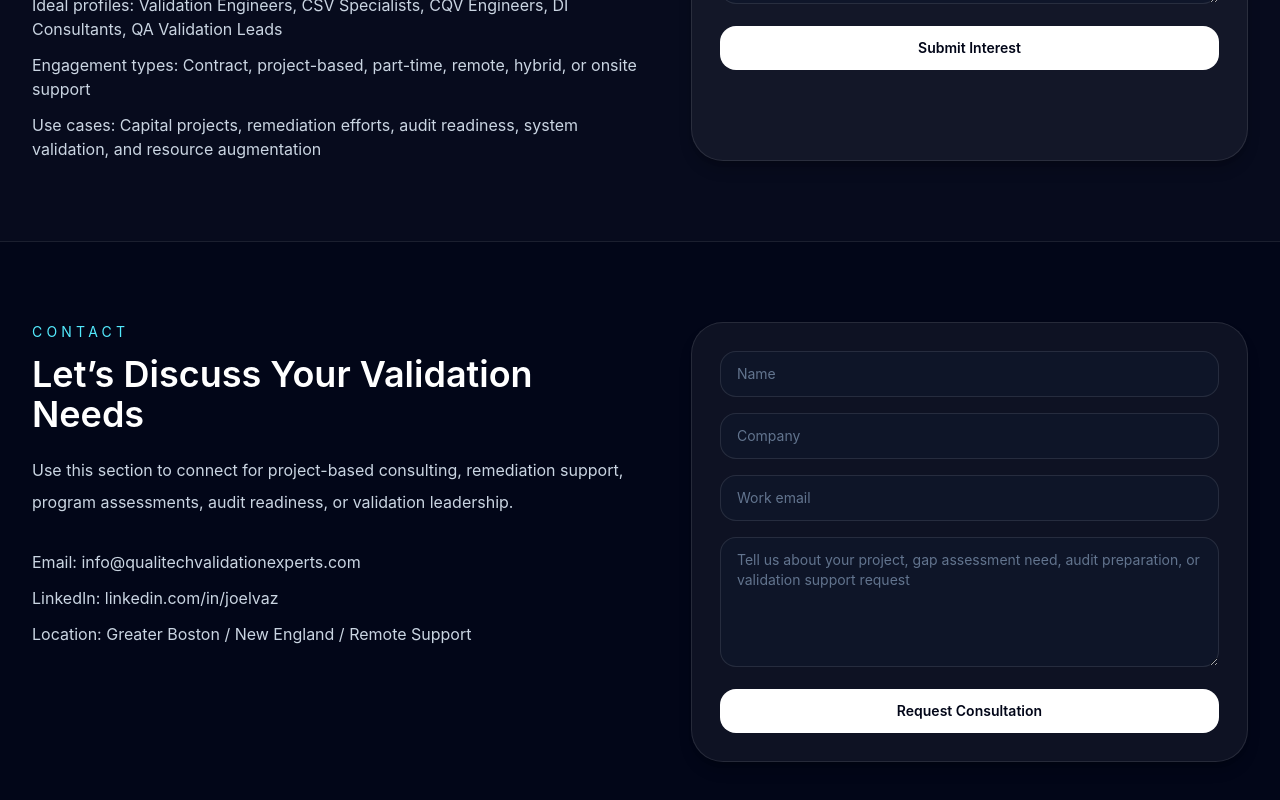
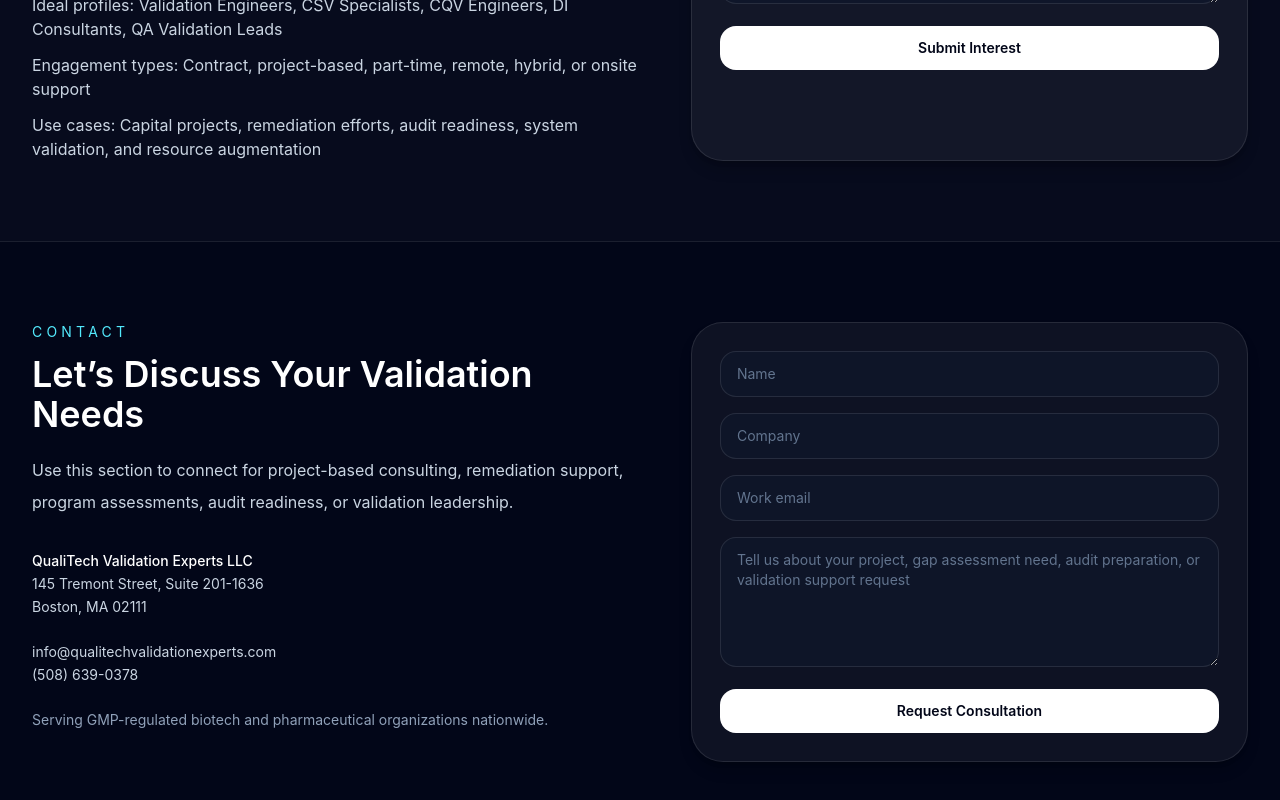
Before and after one commit to joelwayne03/qualitech-site, a React (Vite) app: page / in a window 1280 px wide. Shown: the part 6424-7224 px from the top of the page. Built offline with nearby package versions, Linux system fonts and the light colour scheme.

Commit message:
Update App.jsx

```diff
--- a/src/App.jsx
+++ b/src/App.jsx
@@ -593,11 +593,22 @@
               Use this section to connect for project-based consulting, remediation support,
               program assessments, audit readiness, or validation leadership.
             </p>
-            <div className="mt-8 space-y-3 text-slate-300">
-              <div>Email: info@qualitechvalidationexperts.com</div>
-              <div>LinkedIn: linkedin.com/in/joelvaz</div>
-              <div>Location: Greater Boston / New England / Remote Support</div>
-            </div>
+            <div className="mt-8 text-sm text-slate-300 leading-relaxed">
+  <p className="font-medium text-white">QualiTech Validation Experts LLC</p>
+  <p>145 Tremont Street, Suite 201-1636</p>
+  <p>Boston, MA 02111</p>
+
+  <br />
+
+  <p>info@qualitechvalidationexperts.com</p>
+  <p>(508) 639-0378</p>
+
+  <br />
+
+  <p className="text-slate-400">
+    Serving GMP-regulated biotech and pharmaceutical organizations nationwide.
+  </p>
+</div>
           </div>
 
           <div className="rounded-[2rem] border border-white/10 bg-white/5 p-7 shadow-lg shadow-black/20">
```
